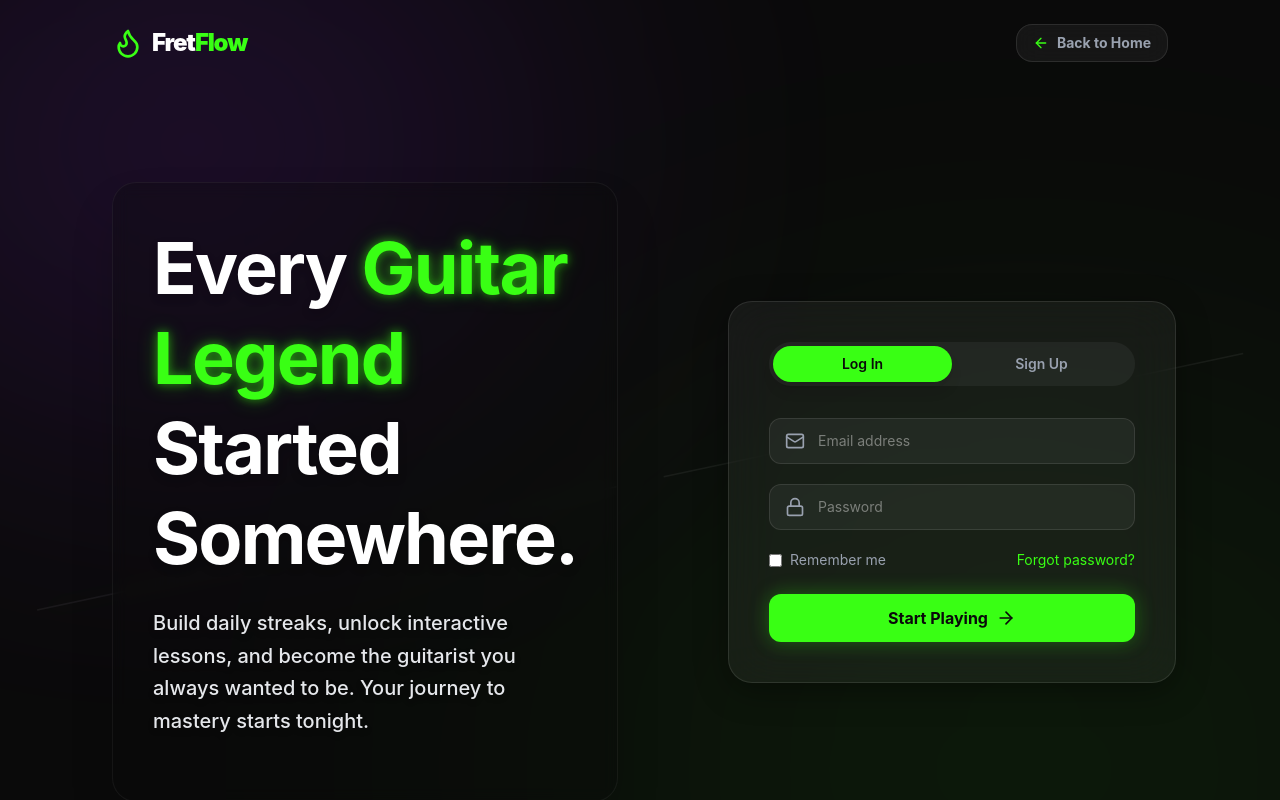
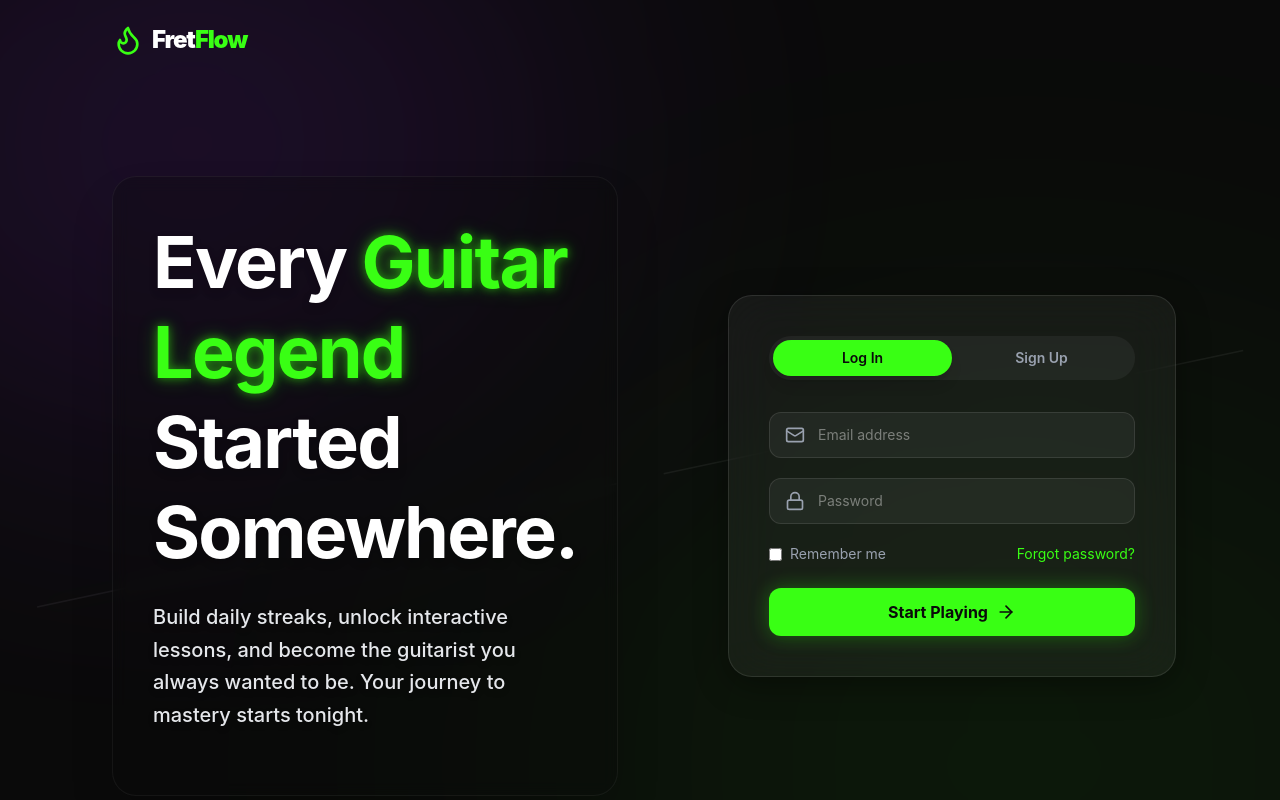
Before and after one commit to ravanaliyev/FretFlow, a React (Vite) app: page /login in a window 1280 px wide. Shown: the top 800 px of the page. Built offline with nearby package versions, Linux system fonts and the light colour scheme; no server answers.

Commit message:
UI improvements

```diff
--- a/src/screens/login/LoginPage.tsx
+++ b/src/screens/login/LoginPage.tsx
@@ -1,5 +1,5 @@
 import { Link } from 'react-router-dom';
-import { Flame, ArrowLeft } from 'lucide-react';
+import { Flame } from 'lucide-react';
 import AnimatedBackground from './AnimatedBackground';
 import HeroSection from './HeroSection';
 import AuthCard from './AuthCard';
@@ -22,13 +22,6 @@ function LoginPage() {
         <Link to="/" className="flex items-center gap-2 hover:opacity-90 transition-opacity">
           <Flame className="w-8 h-8 text-primary-500" />
           <span className="text-2xl font-black text-white tracking-tighter font-sans">Fret<span className="text-primary-500">Flow</span></span>
-        </Link>
-        <Link
-          to="/"
-          className="hidden sm:inline-flex items-center gap-2 text-xs sm:text-sm font-bold text-gray-400 hover:text-white transition-colors bg-white/5 border border-white/10 px-4 py-2 rounded-2xl backdrop-blur-md active:scale-95"
-        >
-          <ArrowLeft size={16} className="text-primary-500" />
-          <span>Back to Home</span>
         </Link>
       </header>
 
```
